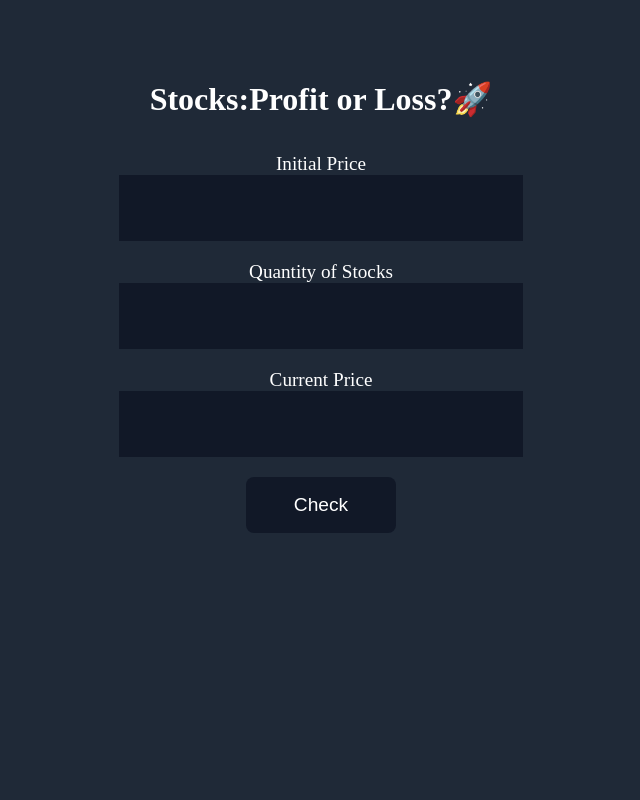
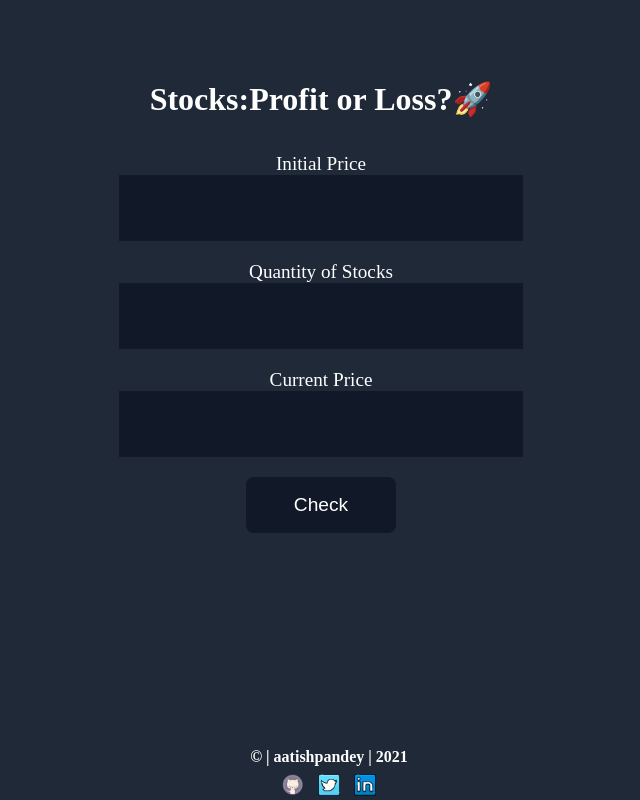
Before and after one commit to aatishpandey/profit-or-loss, a plain HTML site: page index.html in a window 1280 px wide. Shown: the whole page, without its empty margins (319-959 px from the left). Drawn offline with Linux system fonts and the light colour scheme.

Commit message:
add footer

```diff
--- a/index.html
+++ b/index.html
@@ -27,6 +27,14 @@
         <p id="output"></p>
     </div>
 
+    <footer class="footer">
+        <p id="footer-para">© | aatishpandey | 2021</p>
+        <ul class="social-links list-non-bullet">
+            <li class="list-item-inline"><a class="link" href="https://github.com/aatishpandey" target="_blank"><img class="footer-img" src="/images/github-icon.png" alt="github" class="favicon"></a></li>
+            <li class="list-item-inline"><a class="link" href="https://twitter.com/aatish0808" target="_blank"><img class="footer-img" src="/images/twitter-icon.png" alt="twitter" class="favicon"></a></li>
+            <li class="list-item-inline"><a class="link" href="https://www.linkedin.com/in/aatish-pandey-9832799b/" target="_blank"><img class="footer-img" src="/images/linkedin-icon.png" alt="linkedin" class="favicon"></a></li>
+        </ul>
+    </footer>
 
     <script src="/app.js"></script>
 </body>
--- a/styles.css
+++ b/styles.css
@@ -69,3 +69,39 @@ body{
     border: var(--secondary-color);
     font-size: 1.2rem;
 }
+
+.footer{
+    color: white;
+    margin: auto;
+    /* margin-top: 30px; */
+    text-align: center;
+    bottom: 0;
+    /* max-width: 100%; */
+    font-weight: bolder;
+    position: fixed;
+    width: 100%;
+}
+
+#footer-para{
+    margin-block-start: 0;
+    margin-block-end: 0;
+    margin-top: 20px;
+    margin-bottom: 8px;
+    text-align: center;
+}
+
+ul{
+    padding-inline-start:0;
+    margin-block-start: 0;
+    margin-block-end: 0;
+}
+
+.list-item-inline{
+    display: inline;
+    margin:auto;
+    margin-inline: 5px;
+}
+
+.footer-img{
+    width: 22px;
+}
```
Also changed, not shown: images/github-icon.png (added), images/linkedin-icon.png (added), images/twitter-icon.png (added).
